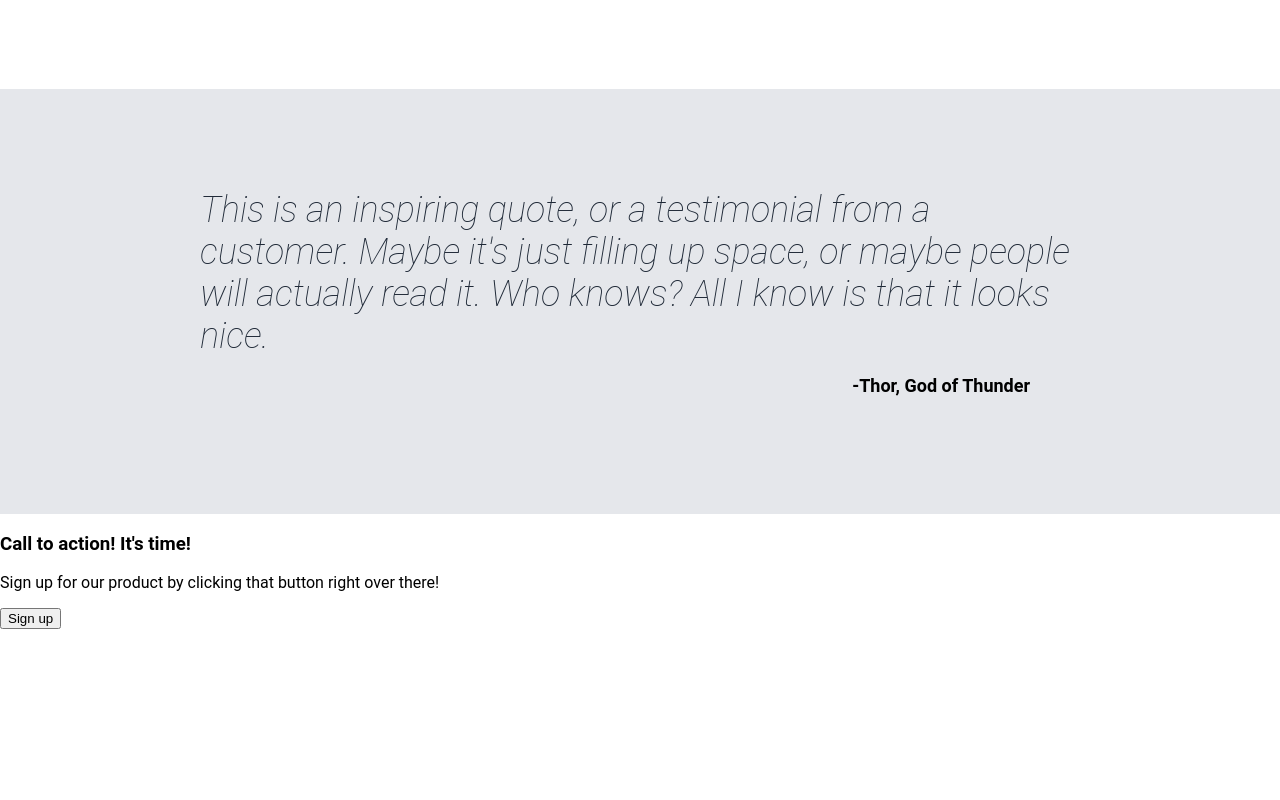
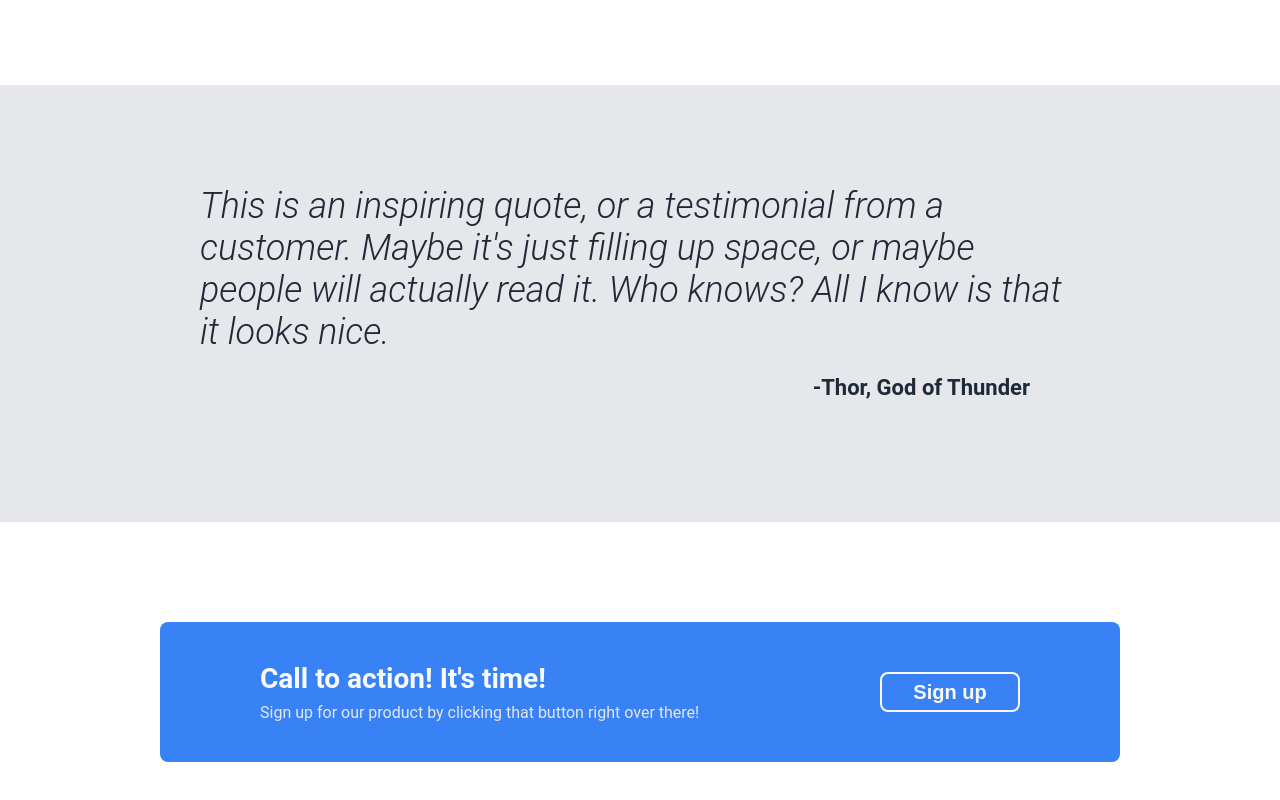
Before and after one commit to Arctic-Furnace/odin-landing-page, a plain HTML site: page index.html in a window 1280 px wide. Shown: the part 942-1742 px from the top of the page. Before the commit the page ends 1571 px from the top, so only its background shows below. Drawn offline with Linux system fonts and the light colour scheme.

Commit message:
add styling for CTA section

```diff
--- a/index.html
+++ b/index.html
@@ -55,7 +55,6 @@
         </div>
 
         <div class="cta-section">
-            <div class="cta-container">
             <div class="cta-left">
                 <h3>Call to action! It's time!</h3>
                 <p>Sign up for our product by clicking that button right over there!</p>
@@ -64,6 +63,5 @@
                 <button>Sign up</button>
             </div>
         </div>
-        </div>
     </body>
 </html>
--- a/style.css
+++ b/style.css
@@ -53,14 +53,14 @@ body{
     margin:0;
 }
 
-.header-button{
+button{
     background-color: #3882F6;
     font-weight: bold;
     font-size: 20px;
     color:#F9FAF8;
     border-radius: 8px;
-    width:150px;
-    height: 45px;
+    width:140px;
+    height: 40px;
     border: 0;
 }
 
@@ -138,8 +138,9 @@ h2{
 }
 
 .quote{
+    display: flex;
     font-size: 36px;
-    font-weight: 200;
+    font-weight: 300;
     font-style: italic;
     color: #1F2937;
     margin: 0;
@@ -148,8 +149,44 @@ h2{
 }
 
 .reference{
-    font-size: 18px;
+    font-size: 22px;
     font-weight: bold;
     padding-right: 50px;
     align-self: flex-end;
+    color: #1F2937;
 }
+
+.cta-section{
+    margin:100px 160px;
+    background-color: #3882F6;
+    display: flex;
+    padding: 40px 100px;
+    align-items: center;
+    justify-content: space-between;
+    gap:32px;
+    border-radius: 8px;
+}
+
+.cta-left{
+    display: flex;
+    flex-direction: column;
+    gap:8px;
+}
+
+h3{
+    font-size: 28px;
+    color: #F9FAF8;
+    margin: 0;
+}
+
+.cta-section p{
+    margin: 0;
+    color: #E5E7EB;
+}
+
+.cta-right button{
+    border-color: #F9FAF8;
+    border-style: solid;
+    border-radius: 8px;
+    border-width: 2px;
+}
```
Lines whose indentation alone changed are shown as unchanged.
